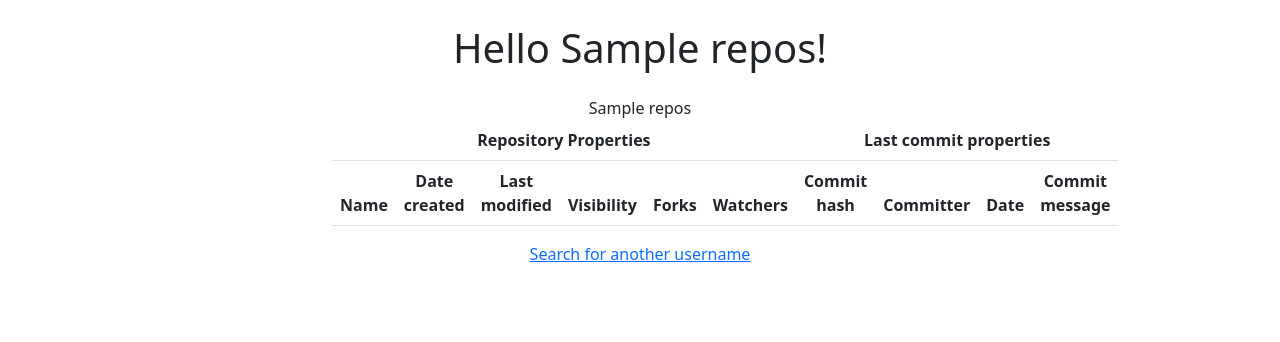
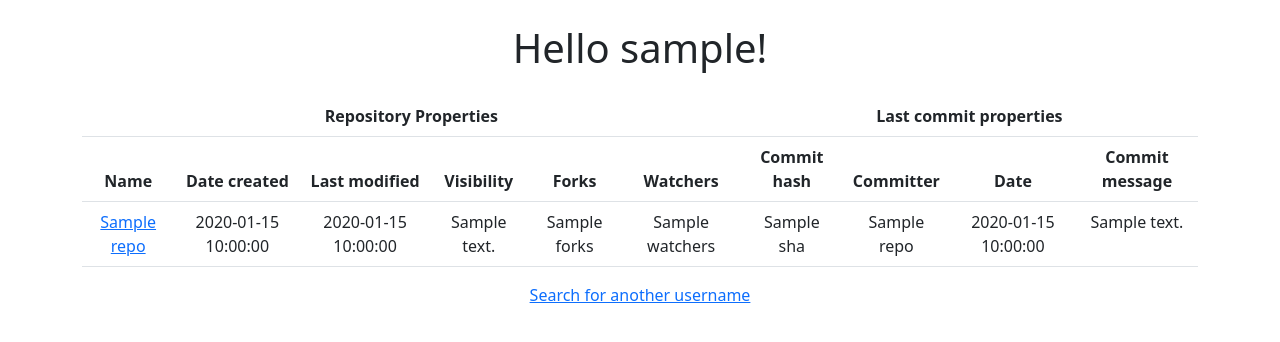
Before and after one commit to matthew-wong1/sse-lab2, a Flask app: template api/templates/githubresponse.html in a window 1280 px wide. Shown: the top 342 px of the page. Run offline with Flask 3, Linux system fonts and the light colour scheme; the template is opened without the code that fills it: most values are stand-ins (such as "Sample title", 1, 10 or a date in 2020); lists and menus that the app fills with data are empty; parts of the project's set-up code (start-up, migrations or seed data) failed here and were passed over.

Commit message:
added table for github repo

```diff
--- a/api/app.py
+++ b/api/app.py
@@ -1,6 +1,7 @@
 import re
 import requests
-
+from pydantic import BaseModel
+from datetime import datetime
 from flask import Flask, make_response, redirect, render_template, request
 from ua_parser import user_agent_parser
 
@@ -168,10 +169,54 @@
                 "direction":"desc"
             }
             response = requests.get(url, params=query_parameters)
-            if response.status_code == 200:
-                repos = response.json()  # data returned is a list of ‘repository’ entities
+            data = response.json()  # data returned is a list of ‘repository’ entities
+            info_list = []
+            repo_urls = []
+            repos_list = []
+            for i in data:
+                temp_dict = dict((key, i[key]) for key in ('name', 'created_at','html_url','updated_at','visibility','forks','watchers'))
+                temp_dict["repo_name"] = temp_dict.pop("name")
+                info_list.append(temp_dict)
+                repo_urls.append("https://api.github.com/repos/{username}/".format(username=username)+i["name"] + "/commits")
+            for repo_url in repo_urls:
+                data_temp = requests.get(repo_url).json()
+                try:
+                    commit = data_temp[0]
+                    commit_details = commit["commit"]["committer"]
+                    temp_dict = dict((key, commit_details[key]) for key in ('name','date'))
+                    temp_dict["sha"] = commit["sha"]
+                    temp_dict['message'] = commit["commit"]["message"]
+                    repos_list.append(temp_dict)
+                except:
+                    repos_list.append({"name": "",
+                                        "date": "1990-01-01T00:00:00Z",
+                                        "message": "",
+                                        "sha": ""})
+                    continue
 
-            return render_template("githubresponse.html", repos=repos)
+                combined_list = []
+                for dict1, dict2 in zip(info_list,repos_list):
+                    combined_list.append({**dict1, **dict2})
+
+                class Repo(BaseModel):
+                    created_at: datetime
+                    html_url: str
+                    updated_at: datetime
+                    visibility: str
+                    forks: int
+                    watchers: int
+                    repo_name: str
+                    name: str
+                    date: datetime
+                    message: str
+                    sha: str
+
+                class_list = []
+                for i in combined_list:
+                    repo = Repo(**i)
+                    class_list.append(repo)
+
+            return render_template("githubresponse.html", username = username, repos=class_list)
 
         elif 'findIssue' in request.form:
             keyword = request.form.get("keyword")
--- a/api/templates/githubresponse.html
+++ b/api/templates/githubresponse.html
@@ -1,9 +1,9 @@
 {% extends "layout.html" %}
 
 {% block body %}
-<div class="container w-50 pt-4 text-center">
+<div class="container w-100 pt-4 text-center">
 	<div class="mb-4">
-		<h1>Hello {{ repos }}!</h1>
+		<h1>Hello {{ username }}!</h1>
 	</div>
 	<div>
 		<table class="table">
@@ -26,7 +26,21 @@
 				</tr>
 			</thead>
 			<tbody>
-				{{ repos }}
+			{% for repo in repos %}
+				<tr>
+
+					<td><a href = {{repo.html_url}}>{{repo.repo_name}}</a></td>
+					<td>{{repo.created_at}}</td>
+					<td>{{repo.updated_at}}</td>
+					<td>{{repo.visibility}}</td>
+					<td>{{repo.forks}}</td>
+					<td>{{repo.watchers}}</td>
+					<td>{{repo.sha}}</td>
+					<td>{{repo.name}}</td>
+					<td>{{repo.date}}</td>
+					<td>{{repo.message}}</td>
+				</tr>
+			{% endfor %}
 			</tbody>
 		</table>
 
```
